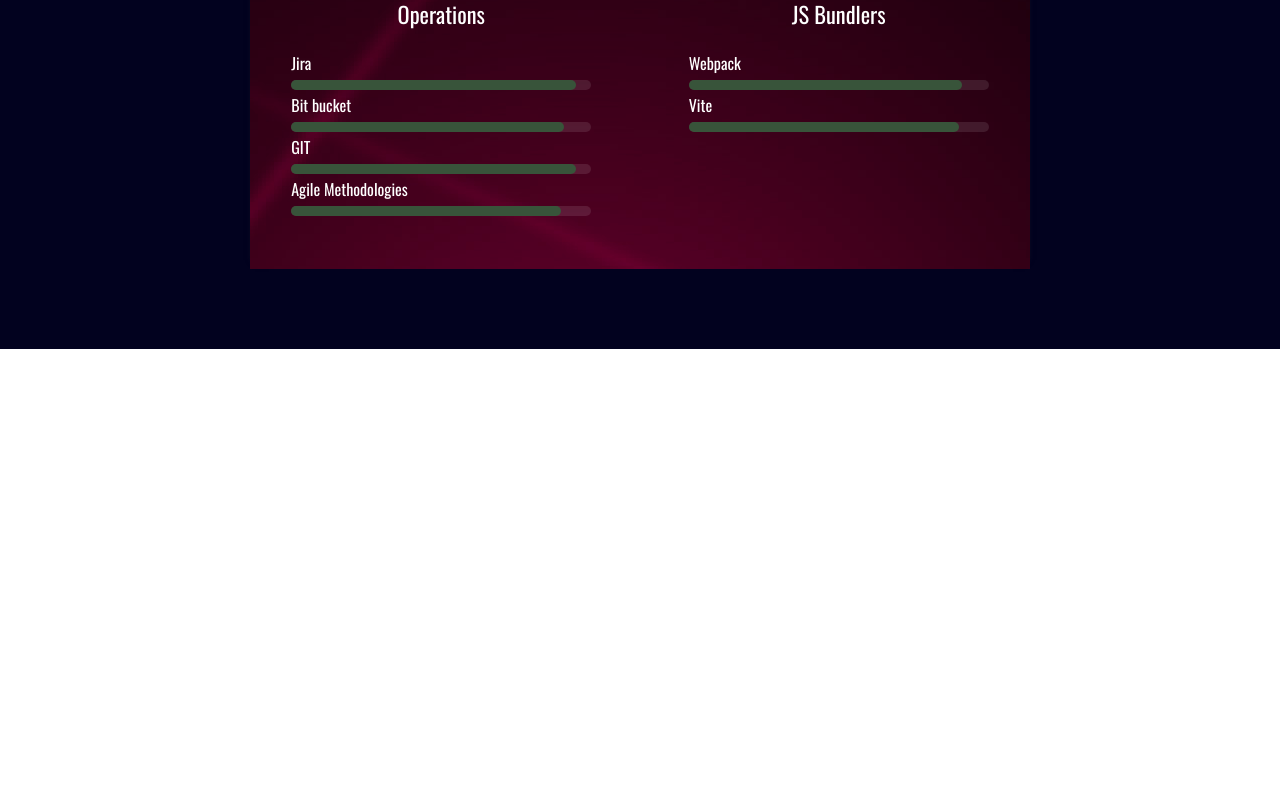
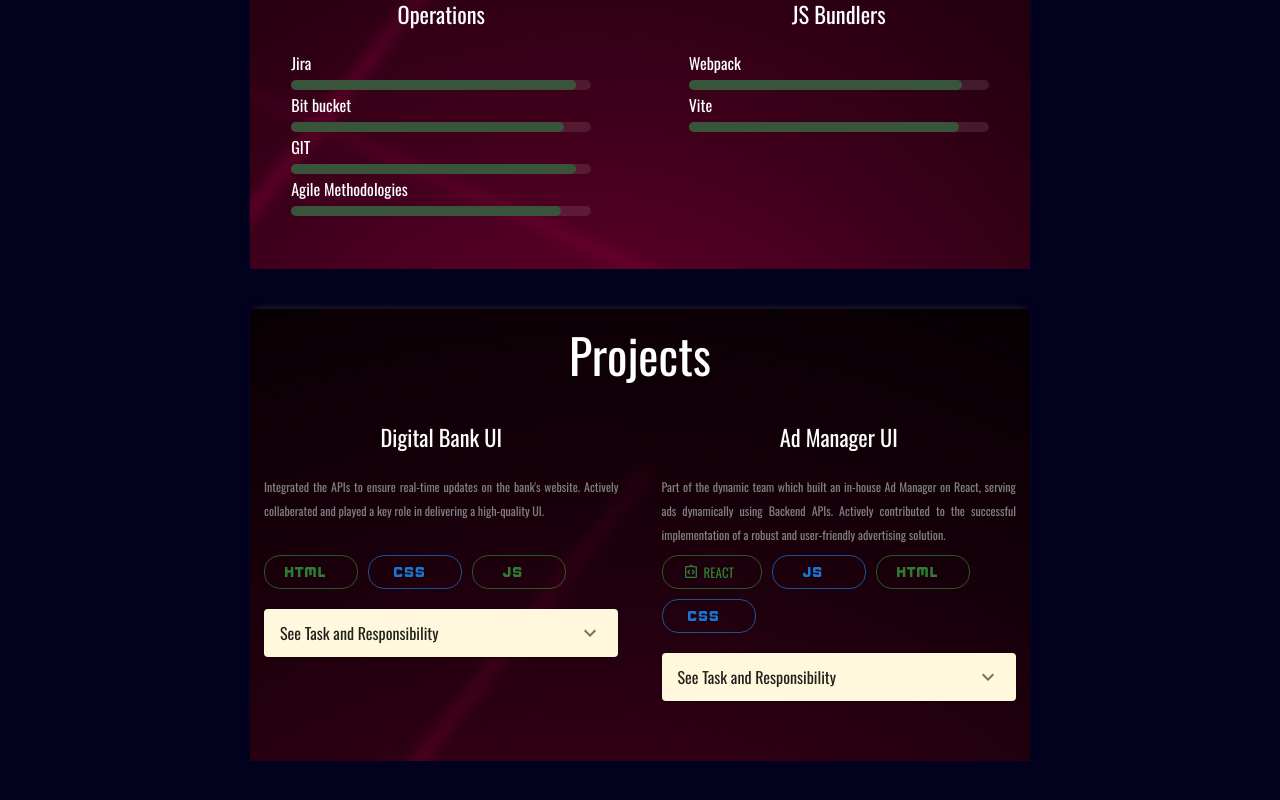
Before and after one commit to Sourjya-4187/portFolio, a React (Create React App) app: page / in a window 1280 px wide. Shown: the part 1576-2376 px from the top of the page. Before the commit the page ends 1925 px from the top, so only its background shows below. Built offline with nearby package versions, Linux system fonts and the light colour scheme.

Commit message:
Added the Projects Tab

```diff
--- a/package.json
+++ b/package.json
@@ -5,7 +5,7 @@
   "dependencies": {
     "@emotion/react": "^11.11.1",
     "@emotion/styled": "^11.11.0",
-    "@mui/icons-material": "^5.15.0",
+    "@mui/icons-material": "^5.15.1",
     "@mui/material": "^5.15.0",
     "@testing-library/jest-dom": "^5.17.0",
     "@testing-library/react": "^13.4.0",
--- a/src/App.jsx
+++ b/src/App.jsx
@@ -3,6 +3,7 @@
 import TitleCard from './components/TitleCard';
 import AboutMe from './components/AboutMe';
 import Skills from './components/Skills';
+import Projects from './components/Projects';
 
  let darkModeLogo = require('./images/dark-mode.png');
 
@@ -26,6 +27,7 @@
         <TitleCard darkMode={isdarkModeEnabled}/>
         <AboutMe darkMode={isdarkModeEnabled}/>
         <Skills/>
+        <Projects/>
     </div>
 
   );
--- a/src/components/AboutMe.jsx
+++ b/src/components/AboutMe.jsx
@@ -52,8 +52,9 @@
                             </Typography>
                         </CardContent>
                         <CardActions style={{display:'flex',flexDirection:'column',minHeight:'161px',maxHeight:'max-content'}}>
-                            <Typography size="small">UI-Bank Website</Typography>
-                            <Typography size="small">UI-Ad Server</Typography>
+                            <a href='#Digital Bank UI' className='anchor-links'>Digital Bank UI</a>
+                            <a href='#Ad Manager UI' className='anchor-links'>Ad Manager UI</a>
+
                         </CardActions>
                     </Card>
                     </div>
--- /dev/null
+++ b/src/components/Projects.jsx
@@ -0,0 +1,164 @@
+import { CssOutlined, ExpandMore, HtmlOutlined, IntegrationInstructionsOutlined, JavascriptOutlined } from "@mui/icons-material";
+import { Accordion, AccordionDetails, AccordionSummary, Chip, ThemeProvider, Typography, createTheme } from "@mui/material";
+import React from "react";
+
+let Bg = require('../images/Nbg.jpg');
+
+const theme = createTheme({
+    typography: {
+      fontFamily:'Oswald'
+    },});
+
+const Styles = {
+    boxStyling:{
+        position:'relative',
+        boxShadow:'0 -4px 8px -5px #333'
+    },
+    projectContainer:{
+        display:'flex',
+        flexDirection:'row',
+        flexWrap:'wrap',
+        marginBottom:'20px',
+        gap:'15px'
+    },
+    firstProject:{
+        minWidth:'300px',
+        margin:'0 auto',
+        width:'48%',
+        display:'inline-block'
+    },
+    captionStyle:{
+        textAlign:'justify',
+        padding:'0 10px',
+        display:'block'
+    },
+    projectHeader:{
+        fontSize:'1.4em',
+        padding:'20px'
+    },
+    firstChipRow:{
+        textAlign:'left',
+        padding:'10px',
+        display:'flex',
+        justifyContent:'flex-start',
+        flexDirection:'row',
+        columnGap:'10px',
+        marginTop:'24px'
+    },
+    secondChipRow:{
+        textAlign:'left',
+        padding:'10px',
+        display:'flex',
+        justifyContent:'flex-start',
+        flexDirection:'row',
+        columnGap:'10px',
+        flexWrap:'wrap',
+        rowGap:'10px'
+    },
+    iconStyle:{
+        height:'20rem',
+        fontSize:'2.5pc'
+    },
+    accordianStyle:{
+        textAlign:'left',
+        padding:'10px',
+    }
+}
+
+const Projects = () => {
+    return(
+        <>
+            <ThemeProvider theme={theme}>
+                <div className="topic-container middle-container-image" style={{ backgroundImage:{Bg}}}>
+                    <div style={{marginBottom:'40px'}} id='projects'>
+                        <div style={Styles.boxStyling}>
+                            <div style={{padding:'0 0 30px'}}>
+                                <div style={{fontSize:'3em',padding:'10px',color:'white'}}>
+                                    Projects
+                                </div>
+                                <div style={Styles.projectContainer}>
+                                    {/* PROJECT CONTAINER */}
+                                    <div style={Styles.firstProject} id='Digital Bank UI'>
+                                        <Typography sx={Styles.projectHeader}color='white'>
+                                            Digital Bank UI
+                                        </Typography>
+                                        <div style={Styles.captionStyle}>
+                                            <Typography variant="caption" color='gray' >
+                                                Integrated the APIs to ensure real-time updates on the bank's website.
+                                                Actively collaberated and played a key role in delivering a high-quality UI.
+                                            </Typography>
+                                        </div>
+                                        <div style={Styles.firstChipRow}>
+                                            <Chip icon={<HtmlOutlined sx={Styles.iconStyle} />} sx={{padding:'16px'}} color="success" variant="outlined" />
+                                            <Chip icon={<CssOutlined sx={Styles.iconStyle} />} sx={{padding:'16px'}} color="primary" variant="outlined" />
+                                            <Chip icon={<JavascriptOutlined sx={Styles.iconStyle} />} sx={{padding:'16px'}} color="success" variant="outlined" />
+                                        </div>
+                                        <div style={Styles.accordianStyle}>
+                                            <Accordion sx={{backgroundColor:'cornsilk'}}>
+                                                <AccordionSummary expandIcon={<ExpandMore />}>
+                                                    <Typography>See Task and Responsibility</Typography>
+                                                </AccordionSummary>
+                                                <AccordionDetails>
+                                                    <Typography list={true}>
+                                                    <ul>
+                                                        <li>Connected APIs smoothly using Axios for real-time updates on the bank's site.</li>
+                                                        <li>Used JavaScript to make the website dynamic and engaging.</li>
+                                                        <li>Built good-looking and user-friendly pages with HTML and CSS</li>
+                                                        <li>Turned Figma designs into working website elements..</li>
+                                                        <li>Checked and fixed any issues for people using different web browsers.</li>
+                                                        <li>Made sure the site works well on all devices with responsive design.</li>
+                                                    </ul>
+                                                    </Typography>
+                                                </AccordionDetails>
+                                            </Accordion>
+                                        </div>
+                                    </div>
+
+                                    <div style={Styles.firstProject} id="Ad Manager UI">
+                                        <Typography sx={Styles.projectHeader}color='white'>
+                                            Ad Manager UI
+                                        </Typography>
+                                        <div style={Styles.captionStyle}>
+                                            <Typography variant="caption" color='gray' >
+                                                Part of the dynamic team which built an in-house Ad Manager on React, serving ads dynamically using
+                                                Backend APIs. Actively contributed to the successful implementation of a robust and user-friendly advertising solution.
+                                            </Typography>
+                                        </div>
+
+                                        <div style={Styles.secondChipRow}>
+                                            <Chip icon={<IntegrationInstructionsOutlined sx={{height:'20rem',fontSize:'1.0pc'}} />} label='REACT' sx={{padding:'16px'}} color="success" variant="outlined" />
+                                            <Chip icon={<JavascriptOutlined sx={Styles.iconStyle} />} sx={{padding:'16px'}} color="primary" variant="outlined" />
+                                            <Chip icon={<HtmlOutlined sx={Styles.iconStyle} />} sx={{padding:'16px'}} color="success" variant="outlined" />
+                                            <Chip icon={<CssOutlined sx={Styles.iconStyle} />} sx={{padding:'16px'}} color="primary" variant="outlined" />
+                                        </div>
+
+                                        <div style={Styles.accordianStyle}>
+                                            <Accordion sx={{backgroundColor:'cornsilk'}}>
+                                                <AccordionSummary expandIcon={<ExpandMore />}>
+                                                    <Typography>See Task and Responsibility</Typography>
+                                                </AccordionSummary>
+                                                <AccordionDetails>
+                                                    <Typography list={true}>
+                                                    <ul>
+                                                        <li>Led React-based Ad Manager development, ensuring dynamic ad serving via Backend APIs.</li>
+                                                        <li>Proactively identified and implemented innovative solutions, contributing to system robustness.</li>
+                                                        <li>Collaborated seamlessly with cross-functional teams, fostering a positive and efficient work environment.</li>
+                                                        <li>Utilized state management techniques in React for seamless data flow and real-time updates</li>
+                                                    </ul>
+                                                    </Typography>
+                                                </AccordionDetails>
+                                            </Accordion>
+                                        </div>
+
+                                    </div>
+                                </div>
+                            </div>
+                        </div>
+                    </div>
+                </div>
+            </ThemeProvider>
+        </>
+    )
+};
+
+export default Projects;
```
Also changed, not shown: 1 other file (tests, documents, lock files or other folders).
